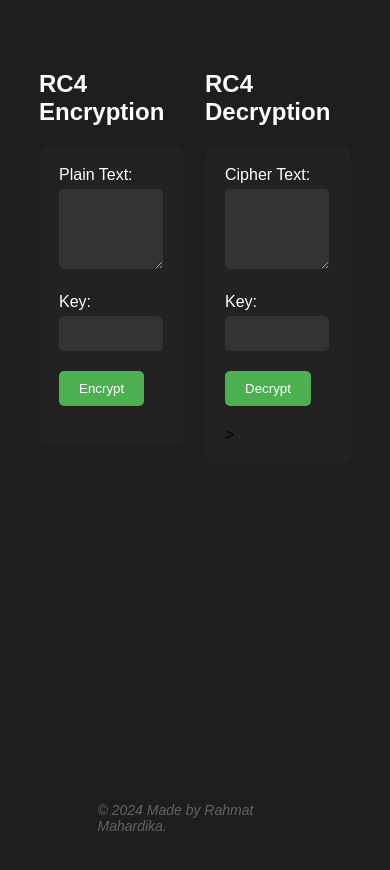
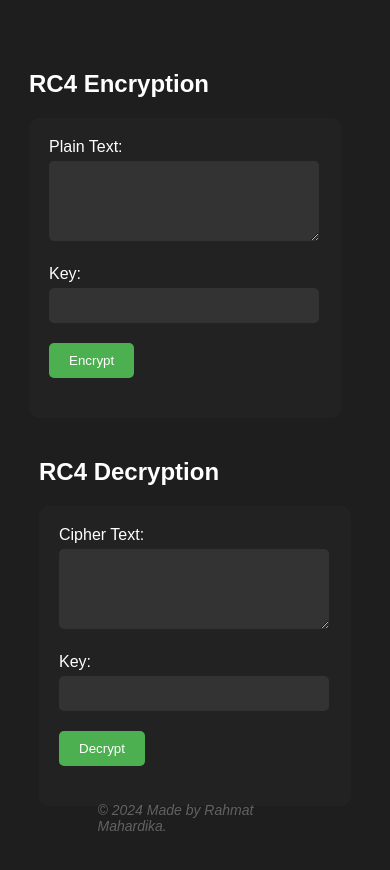
Before and after one commit to Rahmat-M/kriptografi, a plain HTML site: page index.html in a window 390 px wide. Before the commit the page ends 844 px from the top, so only its background shows below. Drawn offline with Linux system fonts and the light colour scheme.

Commit message:
Fix code error

```diff
--- a/index.html
+++ b/index.html
@@ -28,7 +28,7 @@
                 <label for="decryptionKey">Key:</label>
                 <input type="text" id="decryptionKey"><br>
                 <button type="submit">Decrypt</button>
-                <div id="decryptedText"></div> >
+                <div id="decryptedText"></div>
             </form>
         </div>
     </div>
--- a/style.css
+++ b/style.css
@@ -47,8 +47,6 @@ textarea{
     color: #fff;
 }
 
-
-
 button[type="submit"] {
     padding: 10px 20px;
     background-color: #4CAF50;
@@ -84,3 +82,21 @@ hr {
     font-size: 14px;
     font-style: italic;
 }
+
+
+@media screen and (max-width: 768px) {
+    .container {
+        flex-direction: column;
+        align-items: center;
+    }
+
+    .encryption,
+    .decryption {
+        flex: 1;
+        width: 100%;
+    }
+
+    .encryption {
+        order: -1;
+    }
+}
```
